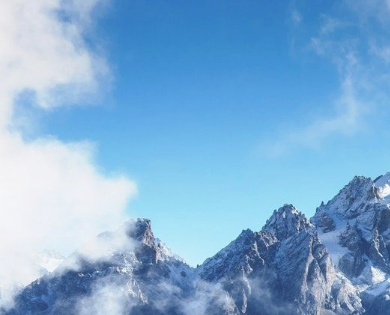
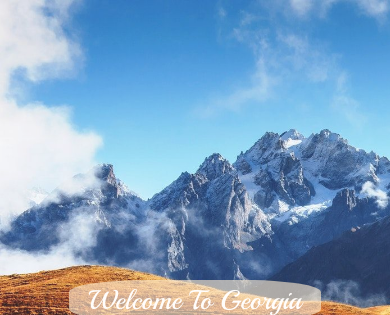
Before and after one commit to Mariam-kabu/Tester, a plain HTML site: page index.html in a window 390 px wide. Shown: the top 315 px of the page. Drawn offline with Linux system fonts and the light colour scheme.

Commit message:
index page responsive

```diff
--- a/css/responsive.css
+++ b/css/responsive.css
@@ -0,0 +1,35 @@
+@media (max-width: 2560px){
+    /* index page */
+    .background-box{
+        height: 1500px;
+    }
+}
+@media (max-width: 1440px){
+    /* index page */
+    .background-box{
+        height: 800px;
+    }
+}
+@media (max-width: 1024px){
+    /* index page */
+    .background-box{
+        height: 600px;
+    }
+    .title{
+        font-size: 55px;
+    }
+}
+@media (max-width: 650px){
+    /* index page */
+    .title{
+        font-size: 40px;
+        padding: 10px 33px;
+    }
+}
+@media (max-width: 500px){
+    /* index page */
+    .title{
+        font-size: 27px;
+        padding: 7px 20px;
+    }
+}
```
Also changed, not shown: css/style.css (+1 -70 lines).
